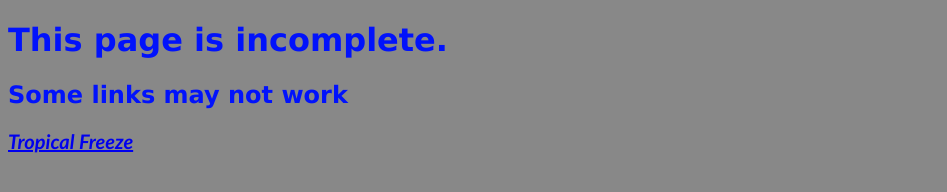
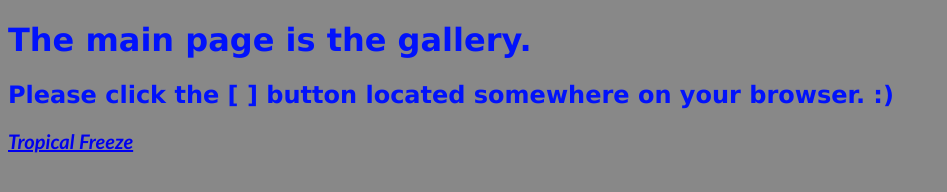
Before and after one commit to SmoothieStenchr/smoothiestenchr.github.io, a plain HTML site: page galleries.html in a window 1280 px wide. Shown: the whole page, without its empty margins (0-947 px from the left). Drawn offline with Linux system fonts and the light colour scheme.

Commit message:
Update galleries.html
smoothie galleries es mean

```diff
--- a/galleries.html
+++ b/galleries.html
@@ -5,8 +5,8 @@
     <link rel="stylesheet" href="gallery.css">
   </head>
   <body>
-    <h1>This page is incomplete.</h1>
-    <h2>Some links may not work</h2>
+    <h1>The main page is the gallery.</h1></h1>
+    <h2>Please click the [ ] button located somewhere on your browser. :)</h2>
     <p><a href="/galleries/tropic-freeze">Tropical Freeze</a></p>
   </body>
 </html>
```
